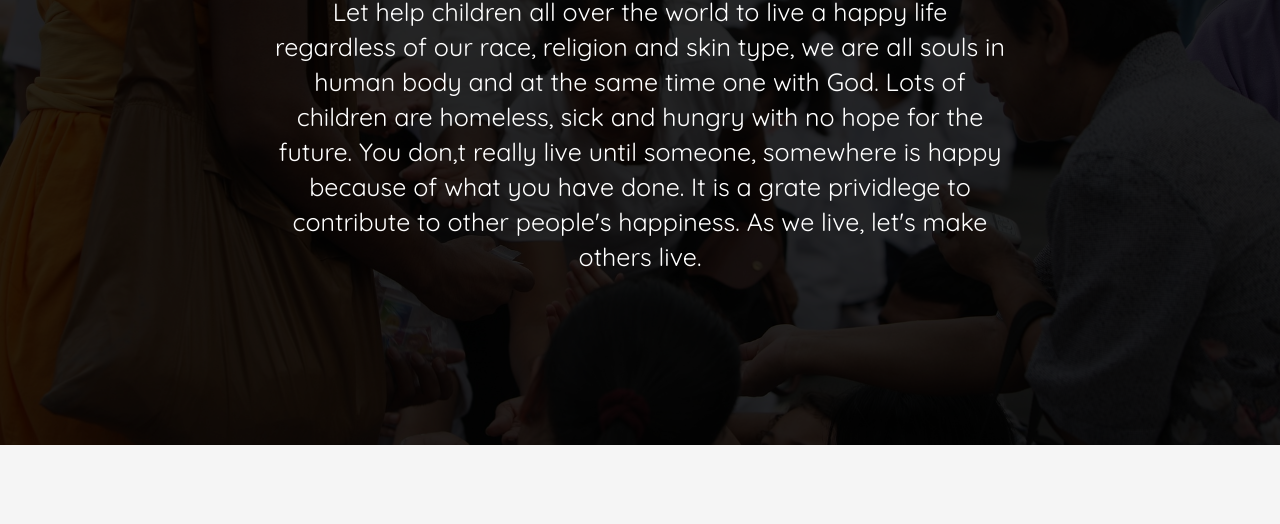
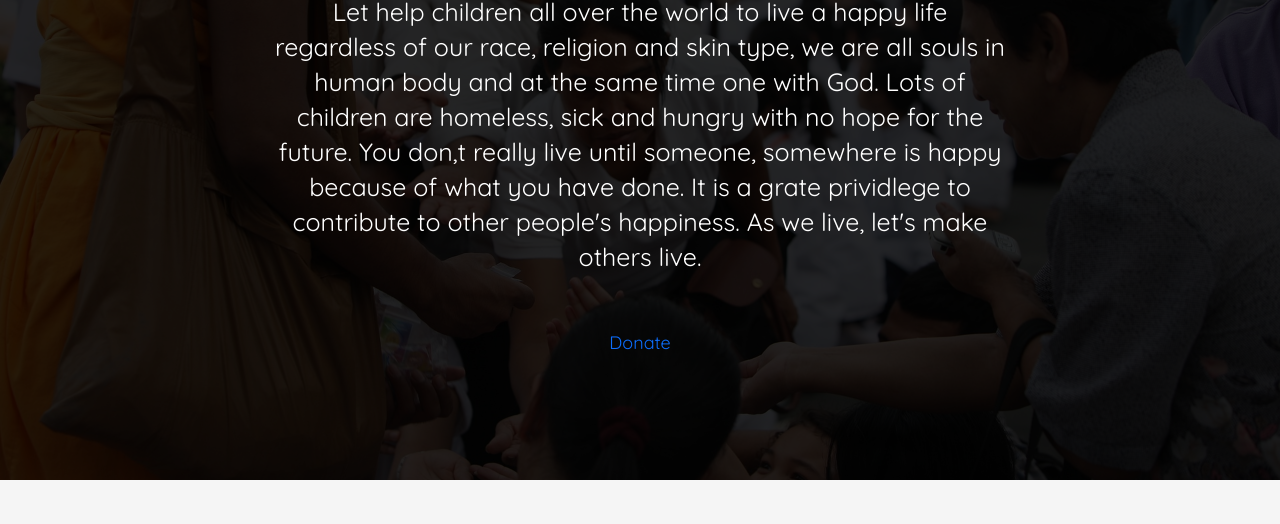
Before and after one commit to Elliotosa90/mcf, a plain HTML site: page index.html in a window 1280 px wide. Shown: the part 276-800 px from the top of the page. Drawn offline with nearby package versions, Linux system fonts and the light colour scheme.

Commit message:
Update index.html

```diff
--- a/index.html
+++ b/index.html
@@ -55,7 +55,7 @@ Version  : 1.0
              As we live, let's make others live.
             </p>
             <br>
-            <a href= "https://buy.stripe.com/3cs5mT4YF3xJgRWaEF">
+            <a href= "https://buy.stripe.com/3cs5mT4YF3xJgRWaEF"> Donate</a>
 
           </div>
 
```
